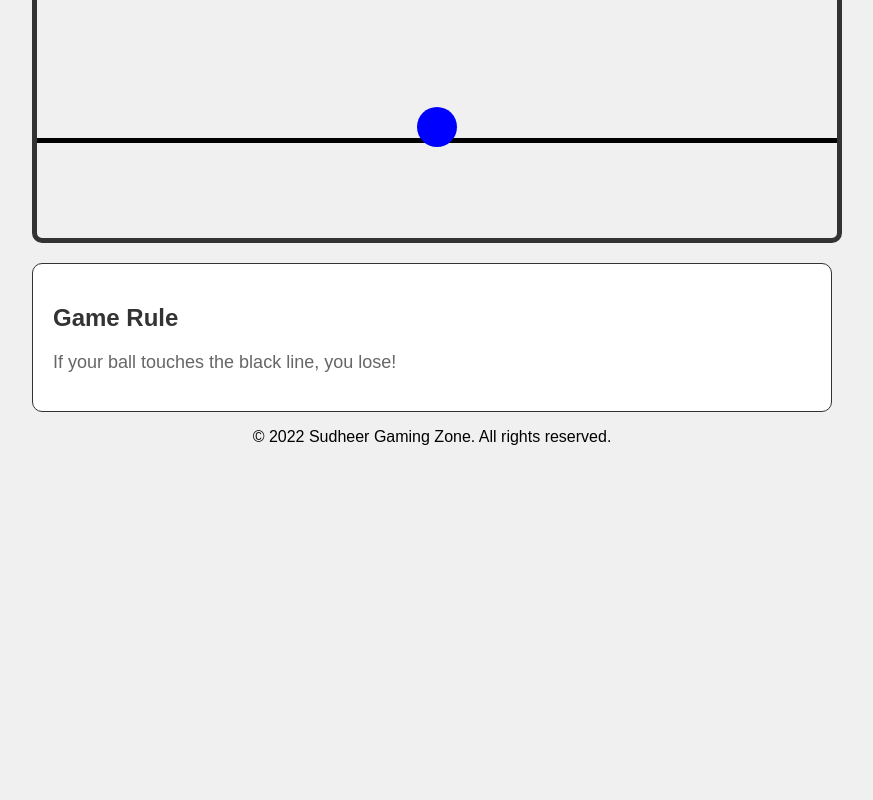
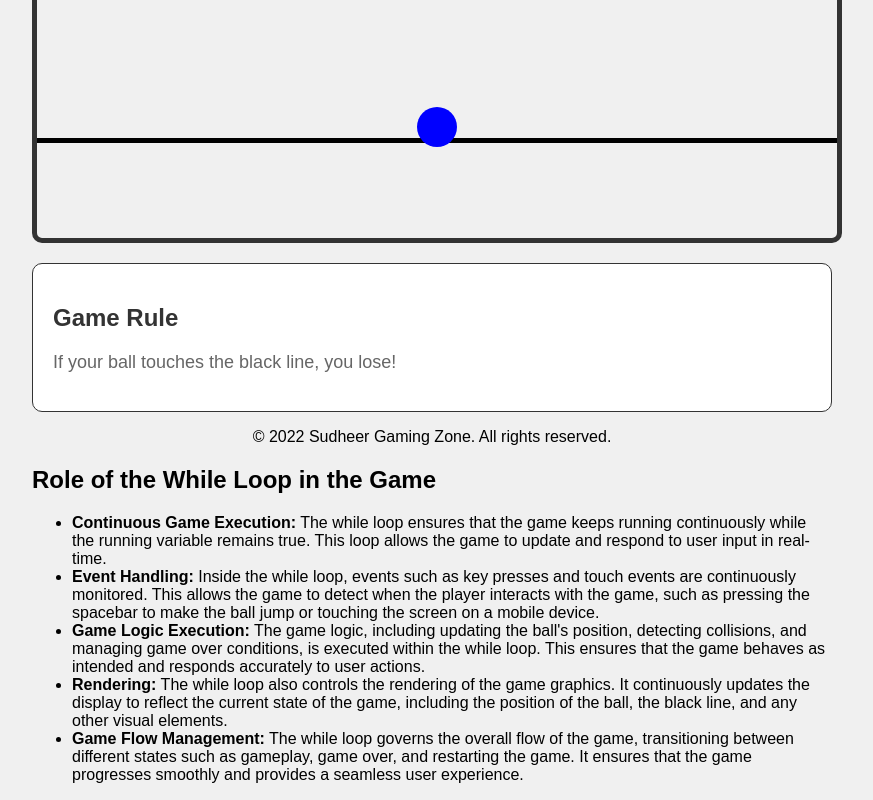
Before and after one commit to Debbatisudheer/while_loop, a plain HTML site: page index.html in a window 1280 px wide. Shown: the part 483-1283 px from the top of the page, without its empty margins (208-1081 px from the left). Before the commit the page ends 945 px from the top, so only its background shows below. Drawn offline with Linux system fonts and the light colour scheme.

Commit message:
Update index.html

```diff
--- a/index.html
+++ b/index.html
@@ -22,6 +22,26 @@
         <footer id="footer">
             <p>&copy; 2022 Sudheer Gaming Zone. All rights reserved.</p>
         </footer>
+           <div id="whileLoopDescription">
+        <h2>Role of the While Loop in the Game</h2>
+        <ul>
+            <li>
+                <strong>Continuous Game Execution:</strong> The while loop ensures that the game keeps running continuously while the running variable remains true. This loop allows the game to update and respond to user input in real-time.
+            </li>
+            <li>
+                <strong>Event Handling:</strong> Inside the while loop, events such as key presses and touch events are continuously monitored. This allows the game to detect when the player interacts with the game, such as pressing the spacebar to make the ball jump or touching the screen on a mobile device.
+            </li>
+            <li>
+                <strong>Game Logic Execution:</strong> The game logic, including updating the ball's position, detecting collisions, and managing game over conditions, is executed within the while loop. This ensures that the game behaves as intended and responds accurately to user actions.
+            </li>
+            <li>
+                <strong>Rendering:</strong> The while loop also controls the rendering of the game graphics. It continuously updates the display to reflect the current state of the game, including the position of the ball, the black line, and any other visual elements.
+            </li>
+            <li>
+                <strong>Game Flow Management:</strong> The while loop governs the overall flow of the game, transitioning between different states such as gameplay, game over, and restarting the game. It ensures that the game progresses smoothly and provides a seamless user experience.
+            </li>
+        </ul>
+    </div>
     </div>
     <script src="script.js"></script>
 </body>
```
